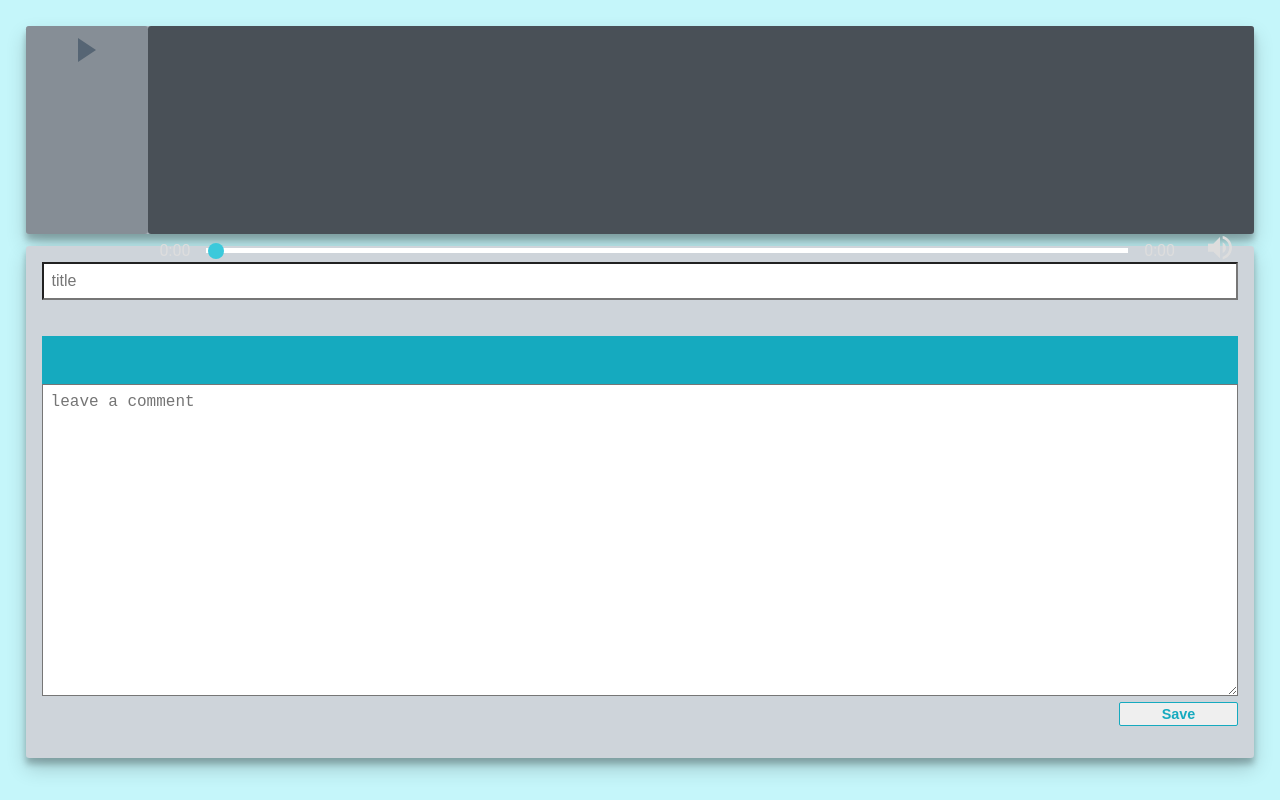
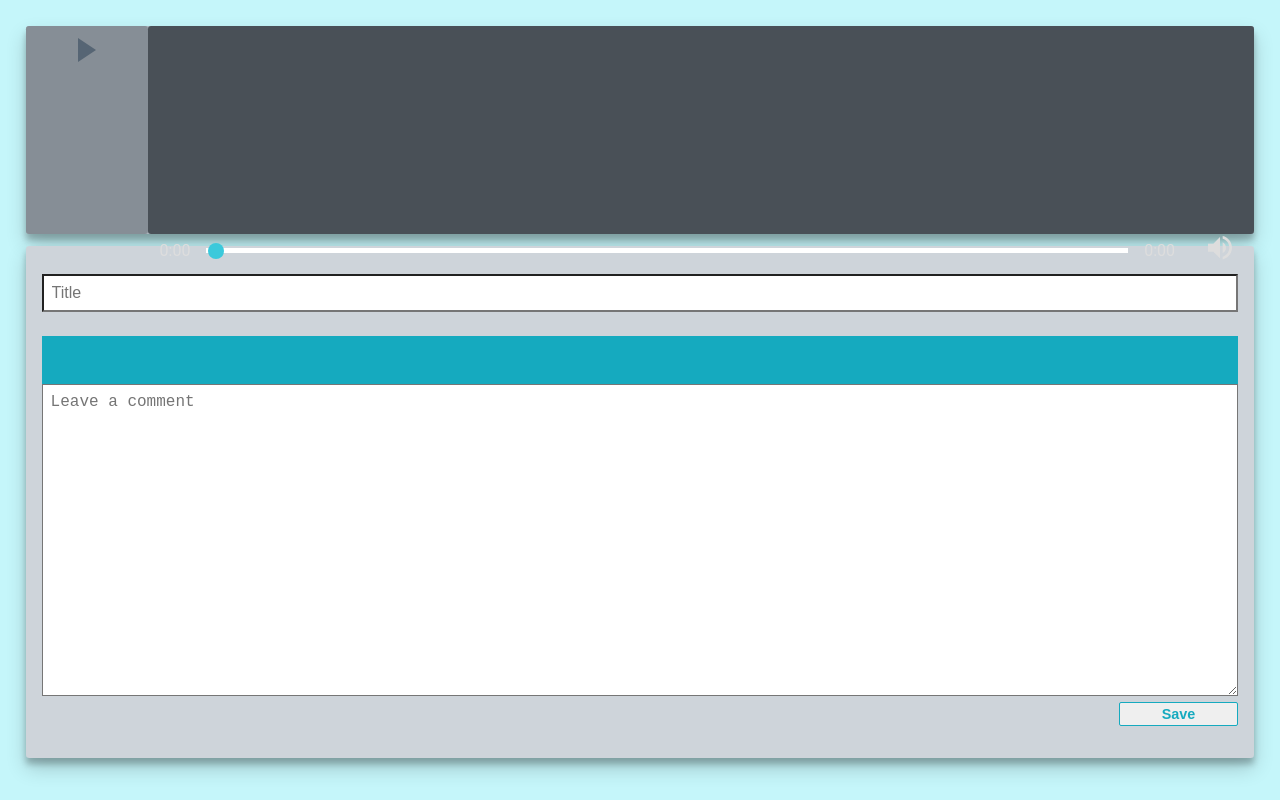
Before and after one commit to Bogglian/boggler, a React (Create React App) app: page /speech/audio/1 in a window 1280 px wide. Built offline with nearby package versions, Linux system fonts and the light colour scheme.

Commit message:
fix: Modify input form styles

```diff
--- a/src/components/Editor/index.js
+++ b/src/components/Editor/index.js
@@ -12,11 +12,11 @@ const Editor = () => {
     <ShadowedBox>
       <EditorLayout>
         <SpeechInputForm className="speech-editor-form-title">
-          <input type="text" name="title" placeholder="title" />
+          <input type="text" name="title" placeholder="Title" />
         </SpeechInputForm>
         <SpeechInputMenuBox />
         <SpeechInputForm className="speech-editor-form-textarea">
-          <textarea type="text" name="title" placeholder="leave a comment" />
+          <textarea type="text" name="textarea" placeholder="Leave a comment" />
         </SpeechInputForm>
         <EditorBtn className="save-btn">Save</EditorBtn>
       </EditorLayout>
--- a/src/styledComponents/StyledForm/index.jsx
+++ b/src/styledComponents/StyledForm/index.jsx
@@ -13,6 +13,7 @@ const SpeechInputForm = styled.form`
         font-size: 1rem;
         padding-left: 0.5rem;
         padding-right: 0.5rem;
+        margin-top: 1%;
       }
     }
 
```
Also changed, not shown: 1 other file (tests, documents, lock files or other folders).
